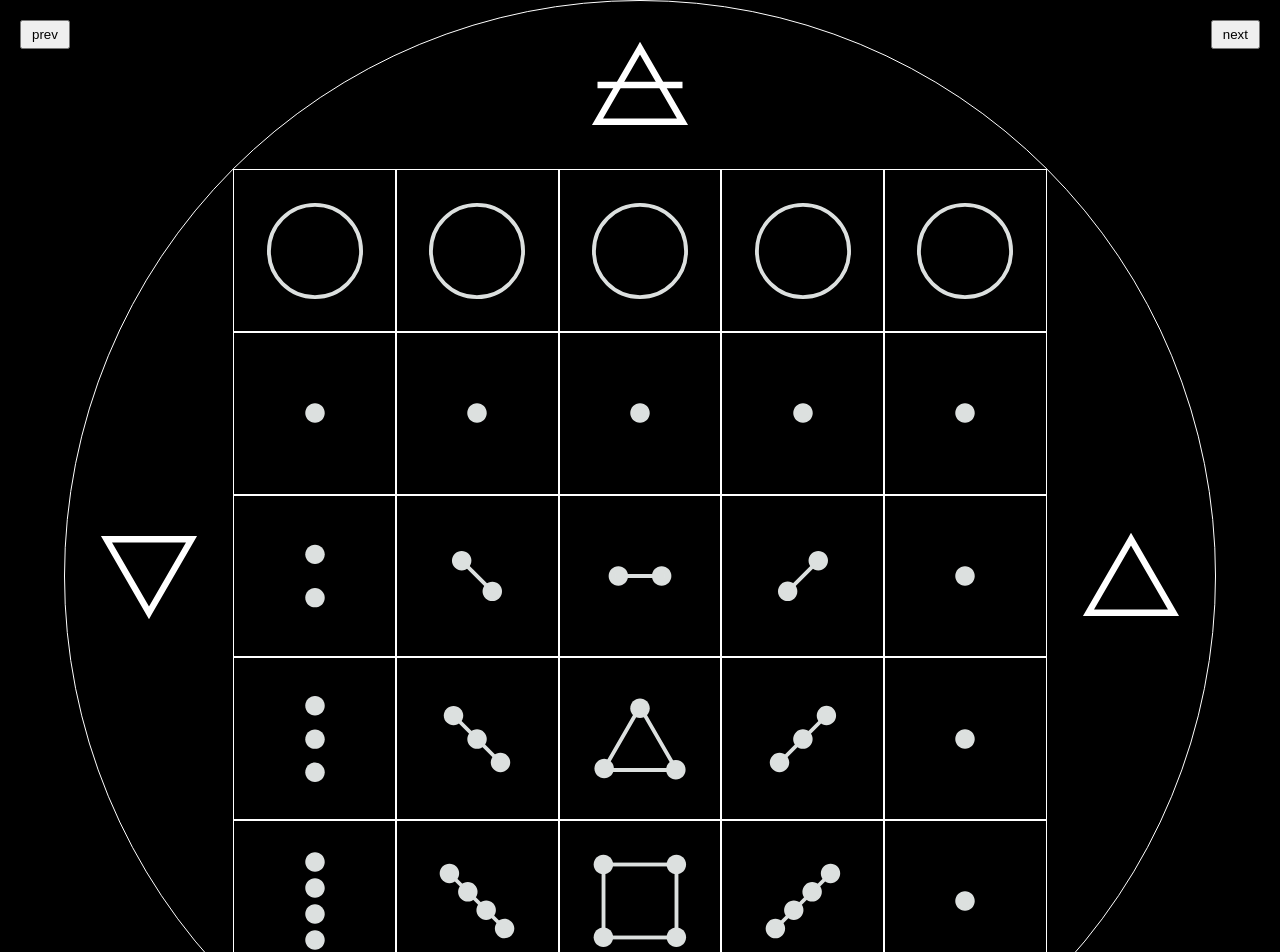
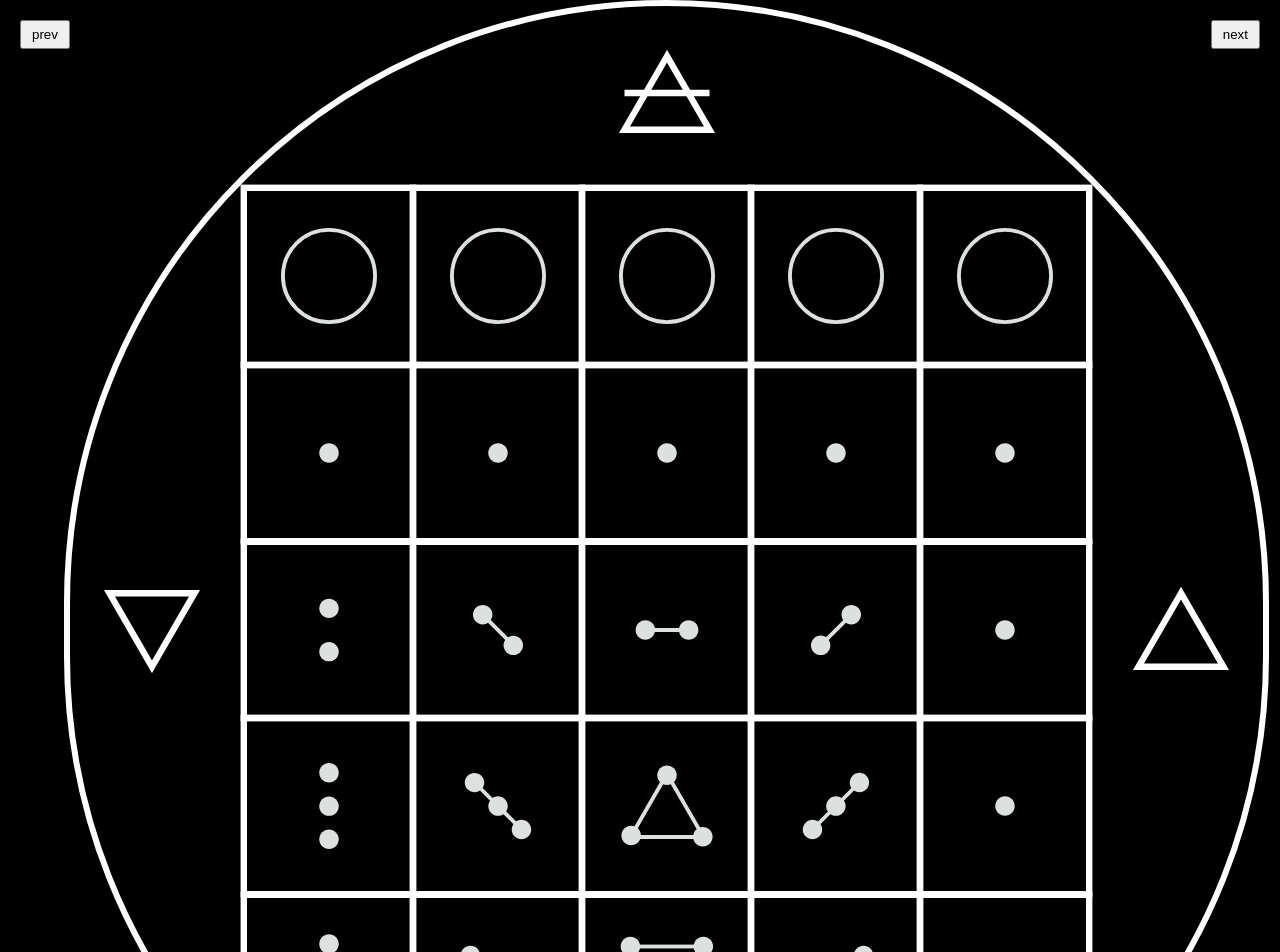
Before and after one commit to pachecolucas/metanoia.geracaoar.com.br, a Next.js app: page / in a window 1280 px wide. Shown: the top 952 px of the page. Built offline with nearby package versions, Linux system fonts and the light colour scheme.

Commit message:
ajustes borda

```diff
--- a/components/metanoia/states/columns.tsx
+++ b/components/metanoia/states/columns.tsx
@@ -1,6 +1,6 @@
 const state = {
   god: true,
-  life: true,
+  life: false,
   colA: "Criança",
   colB: "Jovem",
   colC: "Adulto",
--- a/components/metanoia/states/dots/index.tsx
+++ b/components/metanoia/states/dots/index.tsx
@@ -1,6 +1,6 @@
 const state = {
   god: true,
-  life: true,
+  life: false,
 
   bottom: <img src="/dots/earth.svg" alt="earth" />,
   left: <img src="/dots/water.svg" alt="water" />,
--- a/components/metanoia/states/rows.tsx
+++ b/components/metanoia/states/rows.tsx
@@ -1,6 +1,6 @@
 const state = {
   god: true,
-  life: true,
+  life: false,
   row0: (
     <Row
       number={0}
--- a/styles/index.tsx
+++ b/styles/index.tsx
@@ -10,25 +10,23 @@ const Abstract = styled.div`
 `;
 
 const AbstractBorder = styled(Abstract)`
-  border: 1px solid white;
+  border: 0.5vw solid white;
 `;
 
-const AbstractRow = styled(AbstractBorder)``;
-
-const AbstractColumn = styled(AbstractBorder)`
-  /* display: flex;
-  justify-content: flex-start;
-  align-items: center; */
+const AbstractCell = styled(Abstract)`
+  box-shadow: 0 0 0 0.5vw white;
 `;
 
 const Wrapper = styled.div`
   display: grid;
   width: 90vw;
   aspect-ratio: 1 / 1;
-  grid-template-columns: 14.69% 14.12% 14.12% 14.12% 14.12% 14.12% 14.69%;
-  grid-template-rows: 14.69% 14.12% 14.12% 14.12% 14.12% 14.12% 14.69%;
+  grid-template-columns: 15.35% 14.12% 14.12% 14.12% 14.12% 14.12% 15.35%;
+  grid-template-rows: 15.35% 14.12% 14.12% 14.12% 14.12% 14.12% 15.35%;
   font-size: 1.8vw;
   text-align: center;
+
+  grid-gap: 0.5vw;
 `;
 
 const God = styled(AbstractBorder)`
@@ -39,7 +37,7 @@ const God = styled(AbstractBorder)`
   grid-column-end: 8;
 `;
 
-const Life = styled(AbstractBorder)`
+const Life = styled(AbstractCell)`
   grid-row-start: 2;
   grid-row-end: 7;
   grid-column-start: 2;
@@ -78,143 +76,143 @@ const Right = styled(AbstractBorder)`
   border: none;
 `;
 
-const A = styled(AbstractColumn)`
+const A = styled(AbstractCell)`
   grid-area: 2 / 2 / 7 / 2;
 `;
 
-const B = styled(AbstractColumn)`
+const B = styled(AbstractCell)`
   grid-area: 2 / 3 / 7 / 3;
 `;
 
-const C = styled(AbstractColumn)`
+const C = styled(AbstractCell)`
   grid-area: 2 / 4 / 7 / 4;
 `;
 
-const D = styled(AbstractColumn)`
+const D = styled(AbstractCell)`
   grid-area: 2 / 5 / 7 / 5;
 `;
 
-const E = styled(AbstractColumn)`
+const E = styled(AbstractCell)`
   grid-area: 2 / 6 / 7 / 6;
 `;
 
-const _0 = styled(AbstractRow)`
+const _0 = styled(AbstractCell)`
   grid-area: 2 / 2 / 2 / 7;
 `;
 
-const _1 = styled(AbstractRow)`
+const _1 = styled(AbstractCell)`
   grid-area: 3 / 2 / 3 / 7;
 `;
 
-const _2 = styled(AbstractRow)`
+const _2 = styled(AbstractCell)`
   grid-area: 4 / 2 / 4 / 7;
 `;
 
-const _3 = styled(AbstractRow)`
+const _3 = styled(AbstractCell)`
   grid-area: 5 / 2 / 5 / 7;
 `;
 
-const _4 = styled(AbstractRow)`
+const _4 = styled(AbstractCell)`
   grid-area: 6 / 2 / 6 / 7;
 `;
 
-const A0 = styled(AbstractBorder)`
+const A0 = styled(AbstractCell)`
   grid-area: 2 / 2 / 2 / 2;
 `;
 
-const A1 = styled(AbstractBorder)`
+const A1 = styled(AbstractCell)`
   grid-area: 3 / 2 / 3 / 2;
 `;
 
-const A2 = styled(AbstractBorder)`
+const A2 = styled(AbstractCell)`
   grid-area: 4 / 2 / 4 / 2;
 `;
 
-const A3 = styled(AbstractBorder)`
+const A3 = styled(AbstractCell)`
   grid-area: 5 / 2 / 5 / 2;
 `;
 
-const A4 = styled(AbstractBorder)`
+const A4 = styled(AbstractCell)`
   grid-area: 6 / 2 / 6 / 2;
 `;
 
-const B0 = styled(AbstractBorder)`
+const B0 = styled(AbstractCell)`
   grid-area: 2 / 3 / 2 / 3;
 `;
 
-const B1 = styled(AbstractBorder)`
+const B1 = styled(AbstractCell)`
   grid-area: 3 / 3 / 3 / 3;
 `;
 
-const B2 = styled(AbstractBorder)`
+const B2 = styled(AbstractCell)`
   grid-area: 4 / 3 / 4 / 3;
 `;
 
-const B3 = styled(AbstractBorder)`
+const B3 = styled(AbstractCell)`
   grid-area: 5 / 3 / 5 / 3;
 `;
 
-const B4 = styled(AbstractBorder)`
+const B4 = styled(AbstractCell)`
   grid-area: 6 / 3 / 6 / 3;
 `;
 
-const C0 = styled(AbstractBorder)`
+const C0 = styled(AbstractCell)`
   grid-area: 2 / 4 / 2 / 4;
 `;
 
-const C1 = styled(AbstractBorder)`
+const C1 = styled(AbstractCell)`
   grid-area: 3 / 4 / 3 / 4;
 `;
-
-const C2 = styled(AbstractBorder)`
+AbstractCell;
+const C2 = styled(AbstractCell)`
   grid-area: 4 / 4 / 4 / 4;
 `;
 
-const C3 = styled(AbstractBorder)`
+const C3 = styled(AbstractCell)`
   grid-area: 5 / 4 / 5 / 4;
 `;
 
-const C4 = styled(AbstractBorder)`
+const C4 = styled(AbstractCell)`
   grid-area: 6 / 4 / 6 / 4;
 `;
 
-const D0 = styled(AbstractBorder)`
+const D0 = styled(AbstractCell)`
   grid-area: 2 / 5 / 2 / 5;
 `;
 
-const D1 = styled(AbstractBorder)`
+const D1 = styled(AbstractCell)`
   grid-area: 3 / 5 / 3 / 5;
 `;
 
-const D2 = styled(AbstractBorder)`
+const D2 = styled(AbstractCell)`
   grid-area: 4 / 5 / 4 / 5;
 `;
 
-const D3 = styled(AbstractBorder)`
+const D3 = styled(AbstractCell)`
   grid-area: 5 / 5 / 5 / 5;
 `;
 
-const D4 = styled(AbstractBorder)`
+const D4 = styled(AbstractCell)`
   grid-area: 6 / 5 / 6 / 5;
 `;
 
-const E0 = styled(AbstractBorder)`
+const E0 = styled(AbstractCell)`
   grid-area: 2 / 6 / 2 / 6;
 `;
 
-const E1 = styled(AbstractBorder)`
+const E1 = styled(AbstractCell)`
   grid-area: 3 / 6 / 3 / 6;
 `;
 
-const E2 = styled(AbstractBorder)`
+const E2 = styled(AbstractCell)`
   grid-area: 4 / 6 / 4 / 6;
 `;
 
-const E3 = styled(AbstractBorder)`
+const E3 = styled(AbstractCell)`
   grid-area: 5 / 6 / 5 / 6;
 `;
 
-const E4 = styled(AbstractBorder)`
+const E4 = styled(AbstractCell)`
   grid-area: 6 / 6 / 6 / 6;
 `;
 
```
